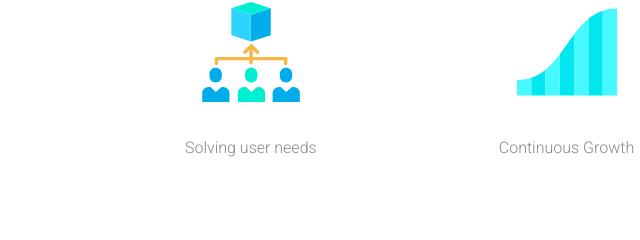
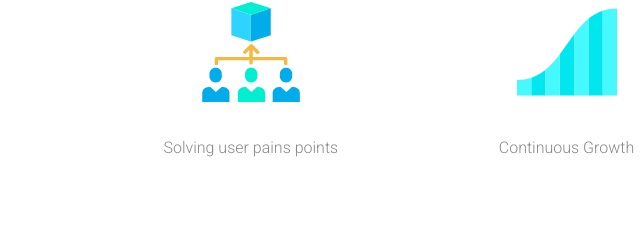
Before and after one commit to sheesh19/sheila-portfolio-light, a plain HTML site: page index.html in a window 1280 px wide. Shown: the part 1611-1851 px from the top of the page, 434-1074 px from the left. Drawn offline with Linux system fonts and the light colour scheme.

Commit message:
updates to the icon title

```diff
--- a/index.html
+++ b/index.html
@@ -76,7 +76,7 @@
 
                         <div class="why-icon-block">
                             <img class="icon" src="assets/team.svg" alt="Products">
-                            <p class="icon-title">Solving user needs</p>
+                            <p class="icon-title">Solving user pains points</p>
                         </div>
 
                         <div class="why-icon-block">
```
